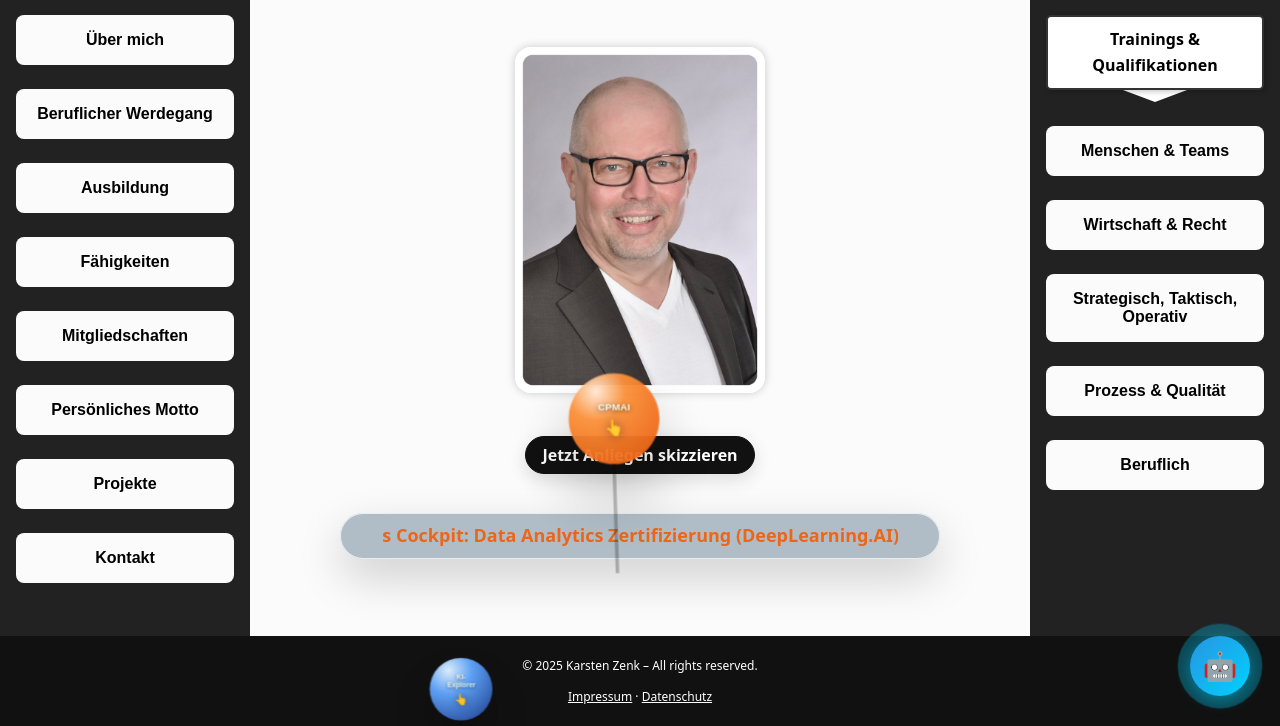
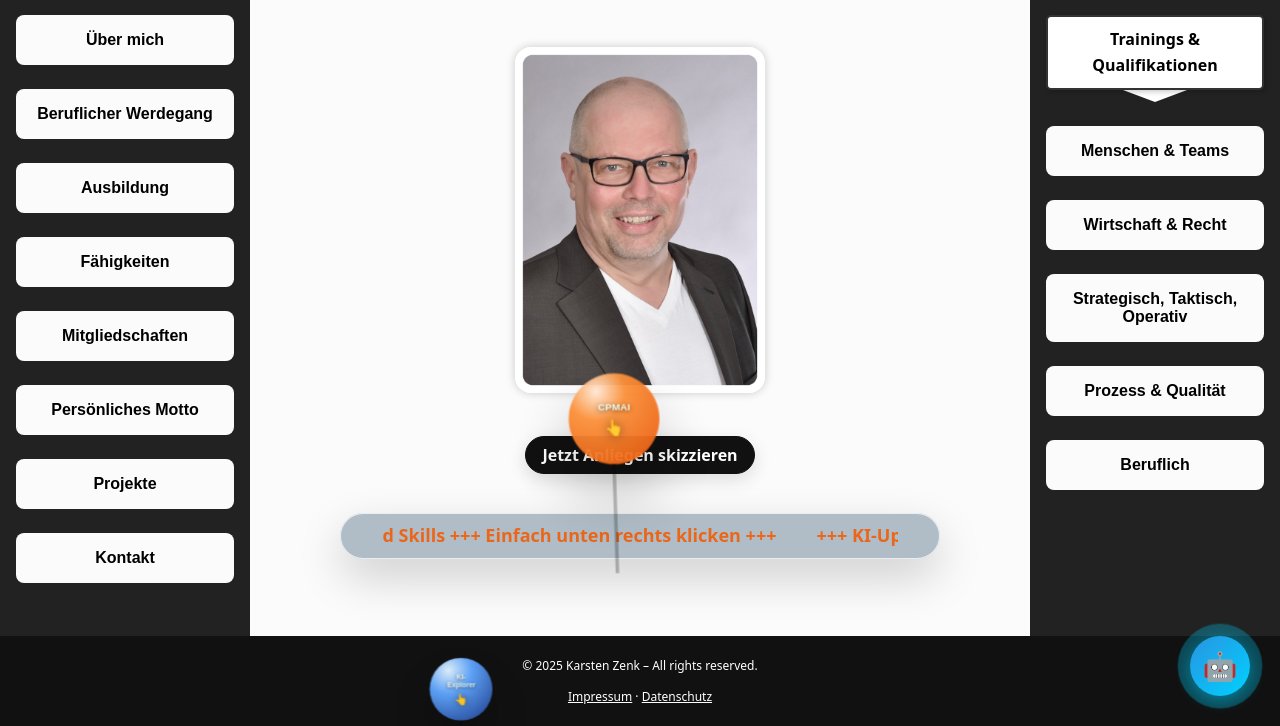
Before and after one commit to karsten2025/Karport2025, a Flask app: page / in a window 1280 px wide. Shown: the part 229-955 px from the top of the page. Run offline with Flask 3, Linux system fonts and the light colour scheme.

Commit message:
feat: Update Ticker-Inhalte & Flask-Konfiguration
✨ Änderungen:
- Ticker DE & EN aktualisiert
- .flaskenv hinzugefügt (Port 5001 als Standard)

🔧 .flaskenv:
- Automatische Port-Konfiguration
- Keine manuellen Port-Angaben mehr nötig
- Konflikt mit AirPlay Receiver vermieden

```diff
--- a/templates/partials/ticker.de.html
+++ b/templates/partials/ticker.de.html
@@ -1,9 +1,6 @@
 <div class="ticker__content">
   <span class="ticker__item">
-    Karsten Zenk – Dipl.-Ing.(FH) | PMI Certified Professional: +++ Upgrade für
-    das Cockpit: Data Analytics Zertifizierung (DeepLearning.AI) +++ Datenmuster
-    erkennen, statt zu raten +++ Komplexität messbar machen +++
-  </span>
+    +++ KI-Update: Mein neuer Chatbot beantwortet Ihre Fragen zu Projekten und Skills +++ Einfach unten rechts klicken +++  </span>
   <!-- Unsichtbare „Pause“ am Ende -->
   <span class="ticker__space" aria-hidden="true"></span>
 </div>
--- a/templates/partials/ticker.en.html
+++ b/templates/partials/ticker.en.html
@@ -1,8 +1,6 @@
 <div class="ticker__content">
   <span class="ticker__item">
-    Karsten Zenk – Dipl.-Ing.(FH) | PMI Certified Professional: +++ Cockpit
-    Upgrade: Data Analytics Certification (DeepLearning.AI) +++ Recognizing
-    patterns instead of guessing +++ Making complexity measurable +++
+    +++ New: My AI Project Assistant is live +++ Get instant insights into my expertise and certifications +++ Try it now +++
   </span>
   <!-- Invisible gap at the end -->
   <span class="ticker__space" aria-hidden="true"></span>
```
Also changed, not shown: 1 other file.
